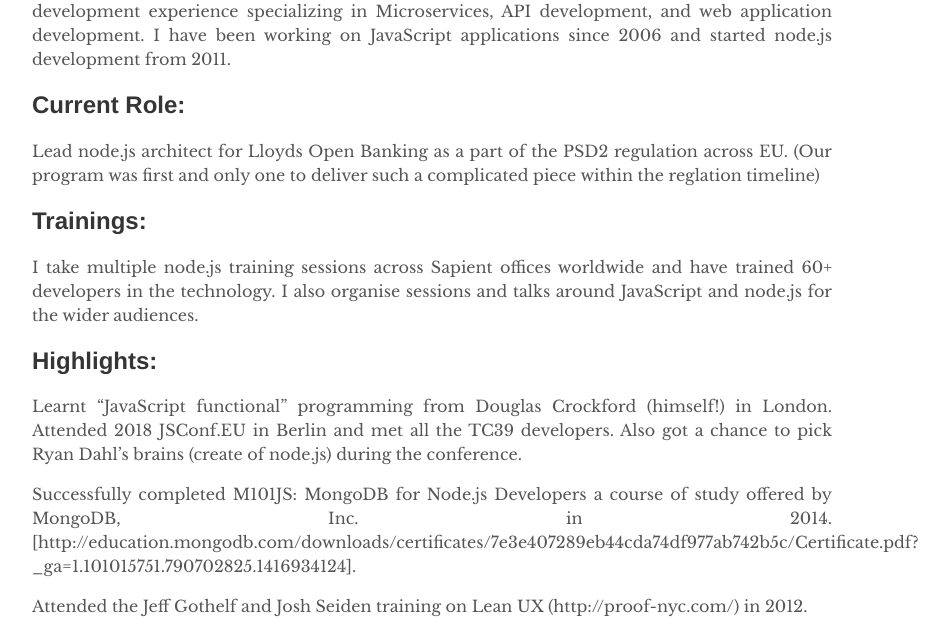
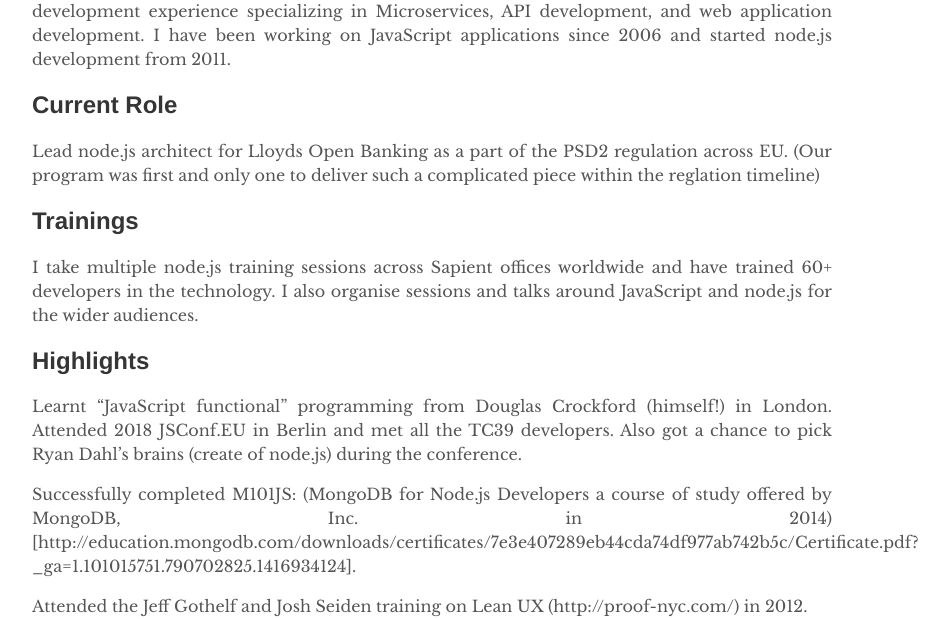
Before and after one commit to elankeeran/elankeeran.github.io, a Jekyll site: the page built from about.md, in a window 1280 px wide. Shown: the part 358-977 px from the top of the page, without its empty margins (208-1157 px from the left). Built offline with Jekyll 4.4.1, drawn with Linux system fonts in a browser that asks for light colours.

```diff
--- a/about.md
+++ b/about.md
@@ -11,19 +11,19 @@ I specialise as Node.js consultant and technology architect.
 I have 15+ years of software development experience specializing in Microservices, API development, and web application development.
 I have been working on JavaScript applications since 2006 and started node.js development from 2011.
 
-## Current Role: ##
+## Current Role ##
 Lead node.js architect for Lloyds Open Banking as a part of the PSD2 regulation across EU.
 (Our program was first and only one to deliver such a complicated piece within the reglation timeline)
 
-## Trainings: ##
+## Trainings ##
 I take multiple node.js training sessions across Sapient offices worldwide and have trained 60+ developers in the technology.
 I also organise sessions and talks around JavaScript and node.js for the wider audiences.
 
-## Highlights: ##
+## Highlights ##
 Learnt “JavaScript functional” programming from Douglas Crockford (himself!) in London.
 Attended 2018 JSConf.EU in Berlin and met all the TC39 developers.
 Also got a chance to pick Ryan Dahl's brains (create of node.js) during the conference.
 
-Successfully completed M101JS: MongoDB for Node.js Developers a course of study offered by MongoDB, Inc. in 2014. [http://education.mongodb.com/downloads/certificates/7e3e407289eb44cda74df977ab742b5c/Certificate.pdf?_ga=1.101015751.790702825.1416934124].
+Successfully completed M101JS: (MongoDB for Node.js Developers a course of study offered by MongoDB, Inc. in 2014)[http://education.mongodb.com/downloads/certificates/7e3e407289eb44cda74df977ab742b5c/Certificate.pdf?_ga=1.101015751.790702825.1416934124].
 
 Attended the Jeff Gothelf and Josh Seiden  training on Lean UX (http://proof-nyc.com/) in 2012.
```
